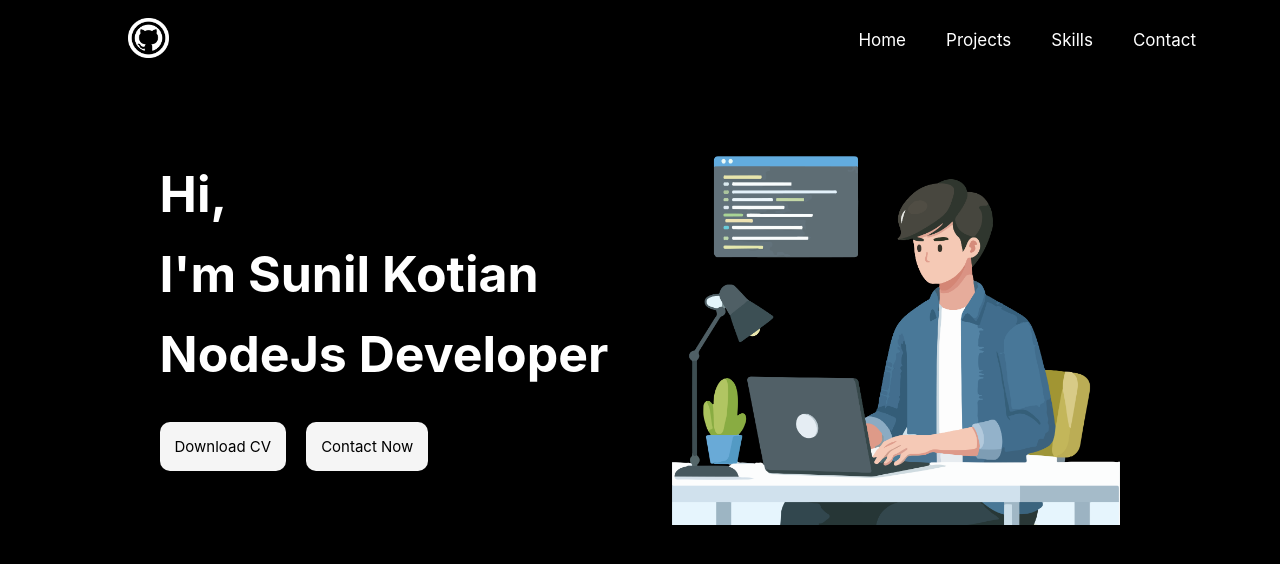
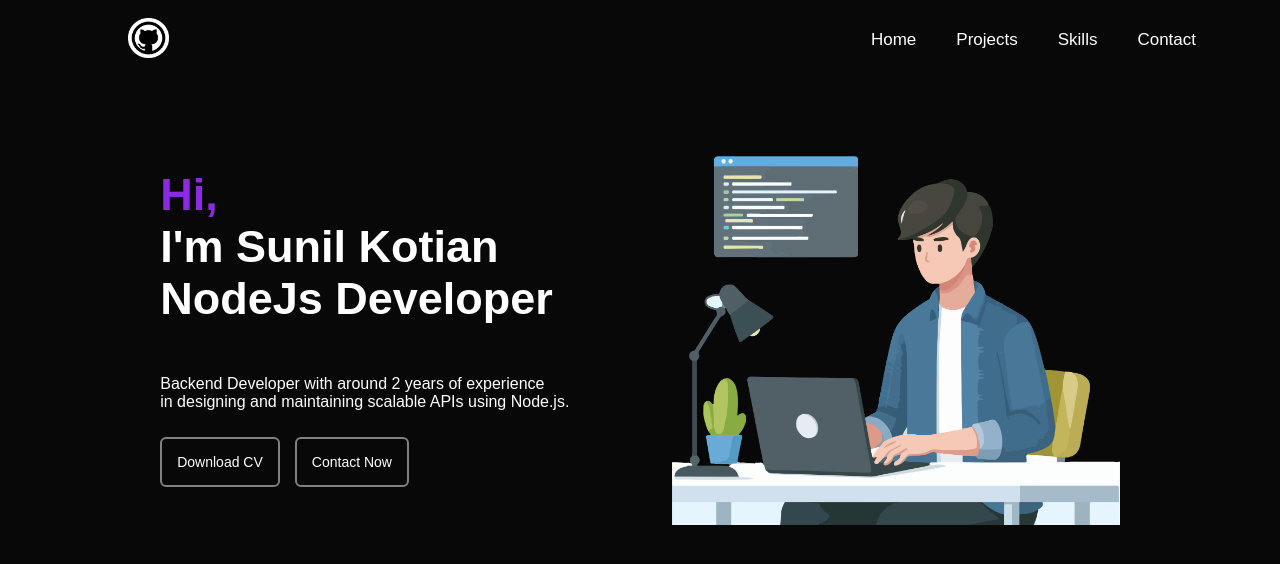
Before and after one commit to sunidk/sunil-portfolio, a React (Create React App) app: page / in a window 1280 px wide. Shown: the top 564 px of the page. Built offline with nearby package versions, Linux system fonts and the light colour scheme.

Commit message:
portfolio

```diff
--- a/src/App.css
+++ b/src/App.css
@@ -1,7 +1,5 @@
 * {
   margin: 0;
   box-sizing: border-box;
-  font-family: -apple-system, BlinkMacSystemFont, 'Segoe UI', 'Roboto', 'Oxygen',
-  'Ubuntu', 'Cantarell', 'Fira Sans', 'Droid Sans', 'Helvetica Neue',
-  sans-serif;
+  font-family: 'Arial', sans-serif;
 }
--- a/src/Components/Contact/Contact.css
+++ b/src/Components/Contact/Contact.css
@@ -1,14 +1,14 @@
 .contact {
   display: flex;
   justify-content: center;
-  gap: 5%;
+  gap: 7%;
   align-items: center;
-  margin-top: 40px;
+  margin-top: 80px;
 }
 
 .contact-img {
-  margin-left: 10%;
-  width: 35%;
+  margin-left: 15%;
+  width: 30%;
 }
 
 .contact-info {
@@ -25,7 +25,7 @@
 
 .contact-info-logo {
   margin-right: 3%;
-  width: 7%;
+  width: 6%;
 }
 
 @media (max-width: 768px) {
@@ -41,6 +41,7 @@
   }
 
   .contact-info {
+    margin-left: 100px;
     font-size: 15px;
     padding: 10px;
   }
@@ -48,10 +49,12 @@
 
 @media (max-width: 480px) {
   .contact {
+    flex-direction: column;
     gap: 15%;
   }
 
   .contact-info {
+    margin-left: 50px;
     font-size: 12px;
   }
 
@@ -60,6 +63,7 @@
   }
 
   .contact-img {
-    width: 80%;
+    margin-bottom: 20px;
+    width: 75%;
   }
 }
--- a/src/Components/Contact/Contact.jsx
+++ b/src/Components/Contact/Contact.jsx
@@ -1,6 +1,5 @@
 import React from "react";
 import "./Contact.css";
-import { Link } from "react-router-dom";
 import contact from "../../Images/contact.png";
 import phone from "../../Images/phone.png";
 import email from "../../Images/email.png";
@@ -15,7 +14,7 @@ function Contact() {
       <div className="contact-container">
         <div className="contact-info">
           <img src={phone} alt="Phone" className="contact-info-logo" />
-          <Link to="/contact">+91 6363037828</Link>
+          <a href="tel:+916363037828">+91 6363037828</a>
         </div>
         <div className="contact-info">
           <img src={email} alt="Email" className="contact-info-logo" />
--- a/src/Components/Home/Home.css
+++ b/src/Components/Home/Home.css
@@ -2,24 +2,24 @@
   color: white;
   display: flex;
   justify-content: center;
-  gap: 5%;
+  gap: 8%;
   align-items: center;
   margin-top: 50px;
 }
 
 button {
-  background-color: whitesmoke;
   padding: 15px;
-  color: black;
-  border-radius: 10px;
-  border: none;
-  font-size: 15px;
+  color: white;
+  background-color: #080808;
+  border: 2px solid grey;
+  border-radius: 6px;
+  font-size: 14px;
   cursor: pointer;
 }
 
 .btn-div {
   display: flex;
-  gap: 20px;
+  gap: 15px;
 }
 
 .about-img {
@@ -27,9 +27,13 @@ button {
 }
 
 .about div {
-  font-size: 50px;
+  font-size: 45px;
   font-weight: bold;
-  margin-bottom: 20px;
+}
+
+p{
+  margin-top: 50px;
+  margin-bottom: 15px;
 }
 
 @media (max-width: 768px) {
@@ -53,11 +57,11 @@ button {
 
 @media (max-width: 480px) {
   .about div {
-    font-size: 20px;
+    font-size: 30px;
   }
 
   .about-img {
-    width: 60%;
+    width: 75%;
   }
 
   button {
--- a/src/Components/Home/Home.jsx
+++ b/src/Components/Home/Home.jsx
@@ -7,9 +7,13 @@ function Home() {
   return (
     <div className="home">
       <div className="about">
-        <div>Hi,</div>
+        <div style={{ color: "blueviolet" }}>Hi,</div>
         <div>I'm Sunil Kotian</div>
         <div>NodeJs Developer</div>
+        <p>
+          Backend Developer with around 2 years of experience<br/>in designing and
+          maintaining scalable APIs using Node.js.
+        </p>
         <div className="btn-div">
           <a href="/SUNIL_CV.pdf" download>
             <button>Download CV</button>
--- a/src/Components/Navbar/Navbar.css
+++ b/src/Components/Navbar/Navbar.css
@@ -1,7 +1,7 @@
 .navbar {
   display: flex;
   height: 5rem;
-  background-color: black;
+  background-color: #080808;
   color: white;
   justify-content: space-between;
   align-items: center;
--- a/src/index.css
+++ b/src/index.css
@@ -1,14 +1,4 @@
 body {
   margin: 0;
-  background-color: black ;
-  font-family: -apple-system, BlinkMacSystemFont, 'Segoe UI', 'Roboto', 'Oxygen',
-    'Ubuntu', 'Cantarell', 'Fira Sans', 'Droid Sans', 'Helvetica Neue',
-    sans-serif;
-  -webkit-font-smoothing: antialiased;
-  -moz-osx-font-smoothing: grayscale;
+  background-color: #080808 ;
 }
-
-code {
-  font-family: source-code-pro, Menlo, Monaco, Consolas, 'Courier New',
-    monospace;
-}
```
Also changed, not shown: src/Images/contact.png, 1 other file (tests, documents, lock files or other folders).
